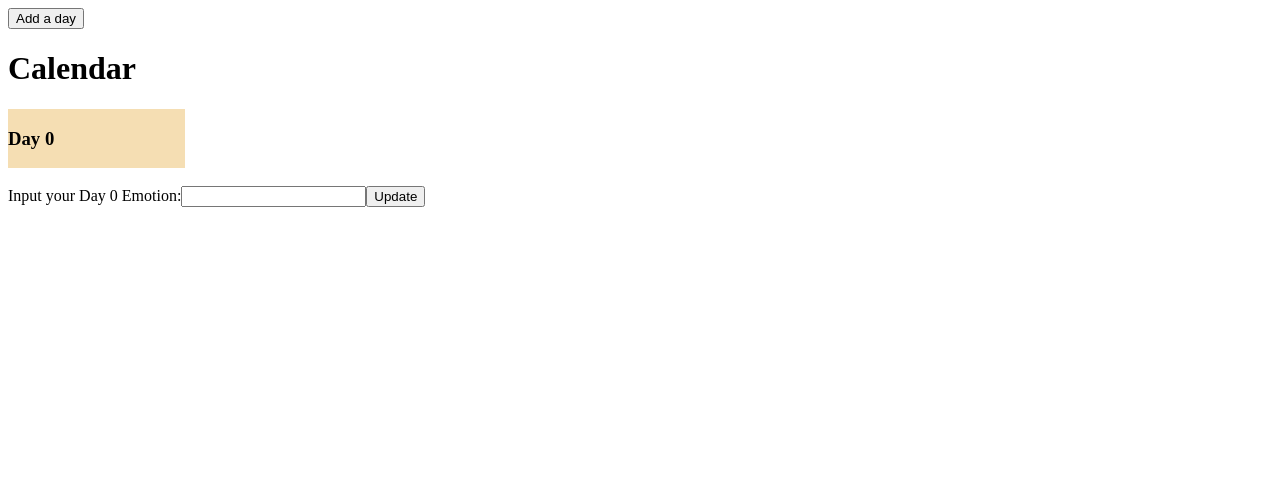
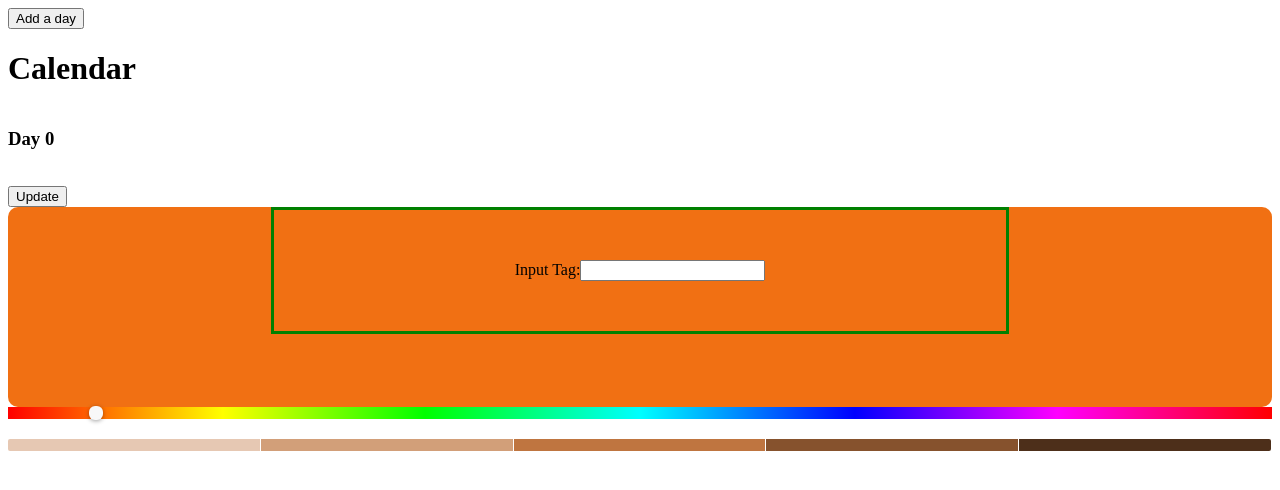
Before and after one commit to 8hal/pixel_diary_2019, a React (Create React App) app: page / in a window 1280 px wide. Shown: the top 490 px of the page. Built offline with nearby package versions, Linux system fonts and the light colour scheme.

Commit message:
pick color manually

```diff
--- a/package.json
+++ b/package.json
@@ -5,11 +5,15 @@
   "dependencies": {
     "axios": "^0.19.0",
     "classnames": "^2.2.6",
+    "eslint": "^6.3.0",
     "gh-pages": "^2.1.1",
     "prop-types": "^15.7.2",
     "react": "^16.9.0",
+    "react-color": "^2.17.3",
     "react-dom": "^16.9.0",
-    "react-scripts": "3.1.1"
+    "react-scripts": "3.1.1",
+    "reactcss": "^1.2.3",
+    "typescript": "^3.6.2"
   },
   "scripts": {
     "predeploy": "npm run build",
--- a/src/App.js
+++ b/src/App.js
@@ -1,10 +1,15 @@
 import React from 'react';
 import Calendar from './Calendar';
+import Daycard from './Daycard';
 
 const INITIAL_STATE = {
   selectedDay: 0,
-  changingEmotion: "",
-  days: [{ emotion: "neutral" }],
+  changingColor: "",
+  days: [
+    {
+     color : ""
+    }
+  ]
 };
 
 class App extends React.Component {
@@ -18,25 +23,25 @@ class App extends React.Component {
   onUpdateSelectedDay = () => {
     this.setState(prevState => {
       const prevSelectedDay = prevState.selectedDay;
-      const prevChangingEmotion = prevState.changingEmotion;
+      const prevChangingColor = prevState.changingColor;
       const days = prevState.days.map((day, j) => {
         if (j === prevState.selectedDay) {
-          return { emotion: prevState.changingEmotion };
+          return { color: prevState.changingColor };
         } else {
           return day;
         }
       });
       return {
         selectedDay: prevSelectedDay,
-        changingEmotion: prevChangingEmotion,
+        changingColor: prevChangingColor,
         days,
       };
     });
   };
 
-  onChangeChangingEmotion = event => {
-    this.setState({ changingEmotion: event.target.value });
-  };
+  handleChangingColor = (color) => {
+    this.setState({ changingColor: color });
+  }
 
   onChangeSelectedDay = event => {
     this.setState({ selectedDay: parseInt(event.target.value) });
@@ -44,12 +49,12 @@ class App extends React.Component {
 
   onAddItem = () => {
     this.setState(prevState => {
-      const days = prevState.days.concat({ emotion: "neutral" });
+      const days = prevState.days.concat({ color: "" });
       const prevSelectedDay = prevState.selectedDay;
-      const prevChangingEmotion = prevState.changingEmotion;
+      const prevChangingColor = prevState.changingColor;
       return {
         selectedDay: prevSelectedDay,
-        changingEmotion: prevChangingEmotion,
+        changingColor: prevChangingColor,
         days,
       };
     });
@@ -57,7 +62,7 @@ class App extends React.Component {
 
   render() {
     const { days } = this.state;
-    console.log(days);
+    console.log(this.state);
     return <div>
       <button
         type="button"
@@ -65,16 +70,11 @@ class App extends React.Component {
       >Add a day</button>
       <Calendar userDays={days} handleSelectedDay={this.handleSelectedDay} />
       <br />
-
-      <label>Input your Day {this.state.selectedDay} Emotion:<input
-        type="text"
-        value={this.state.changingEmotion}
-        onChange={this.onChangeChangingEmotion}
-      /></label>
       <button
         type="button"
         onClick={this.onUpdateSelectedDay}
       >Update</button>
+      <Daycard handleChangingColor={this.handleChangingColor}/>
     </div>
 
   }
--- a/src/Calendar.js
+++ b/src/Calendar.js
@@ -14,10 +14,11 @@ class Calendar extends React.Component {
 
 
   render(){
+    console.log(this.props.userDays)
   return <div >
     <h1>Calendar</h1>
     {this.props.userDays.map((day,index) => {
-      return <Day dayEmotion={day.emotion} handleSelectedDay={this.props.handleSelectedDay} dayIndex={index}/>
+      return <Day dayColor={day.color} handleSelectedDay={this.props.handleSelectedDay} dayIndex={index}/>
     }
     )
     }
--- a/src/Day.js
+++ b/src/Day.js
@@ -1,6 +1,8 @@
 import React from 'react';
 import "./Day.css";
 import classNames from 'classnames'
+import reactCSS from 'reactcss'
+
 
 
 class Day extends React.Component {
@@ -13,8 +15,16 @@ class Day extends React.Component {
   }
 
   render() {
-    const dayClasses = classNames('day', this.props.dayEmotion);
-    return <div className={dayClasses} onClick={() => this.props.handleSelectedDay(this.state.index)}>
+    console.log(this.props.dayColor);
+    const styles = reactCSS({
+      'default': {
+        color: {
+          background: this.props.dayColor,
+        }
+      },
+    });
+    const dayClasses = classNames('day');
+    return <div style = {styles.color} className={dayClasses} onClick={() => this.props.handleSelectedDay(this.state.index)}>
       <h3> Day {this.state.index} </h3>
     </div>
 
--- /dev/null
+++ b/src/Daycard.js
@@ -0,0 +1,67 @@
+import React from 'react';
+import reactCSS from 'reactcss'
+import { SliderPicker } from 'react-color';
+
+
+class Daycard extends React.Component {
+  constructor(props) {
+    super(props);
+    this.state = {
+        color: {
+            r: '241',
+            g: '112',
+            b: '19',
+            a: '1',
+          },
+          tag: ""
+    }
+  }
+
+  onChangeTag = (event) => {
+    this.setState({ tag: event.target.value })
+  }
+
+  handleChange = (color) => {
+    this.setState({ color: color.rgb })
+  };
+
+  handleChangeComplete = (color, event) => {
+    this.props.handleChangingColor(color.hex);
+  };
+
+  render() {
+    const styles = reactCSS({
+        'default': {
+          color: {
+            width: '100%',
+            height: '200px',
+            borderRadius: '10px',
+            background: `rgba(${ this.state.color.r }, ${ this.state.color.g }, ${ this.state.color.b }, ${ this.state.color.a })`,
+          },
+          center:{
+                margin: 'auto',
+                width: '50%',
+                border: '3px solid green',
+                padding: '50px',
+                textAlign: 'center',
+          }
+        },
+      });
+
+    return <div>
+        <div style = {styles.color}>
+            <div style = {styles.center}>
+            <label>Input Tag:<input
+        type="text"
+        value={this.state.tag}
+        onChange={this.onChangeTag}
+      /></label>
+            </div>
+        </div>
+        <SliderPicker color={ this.state.color } onChange={ this.handleChange } onChangeComplete={this.handleChangeComplete }/>
+    </div>
+
+  }
+}
+
+export default Daycard;
```
Also changed, not shown: 1 other file (tests, documents, lock files or other folders).
